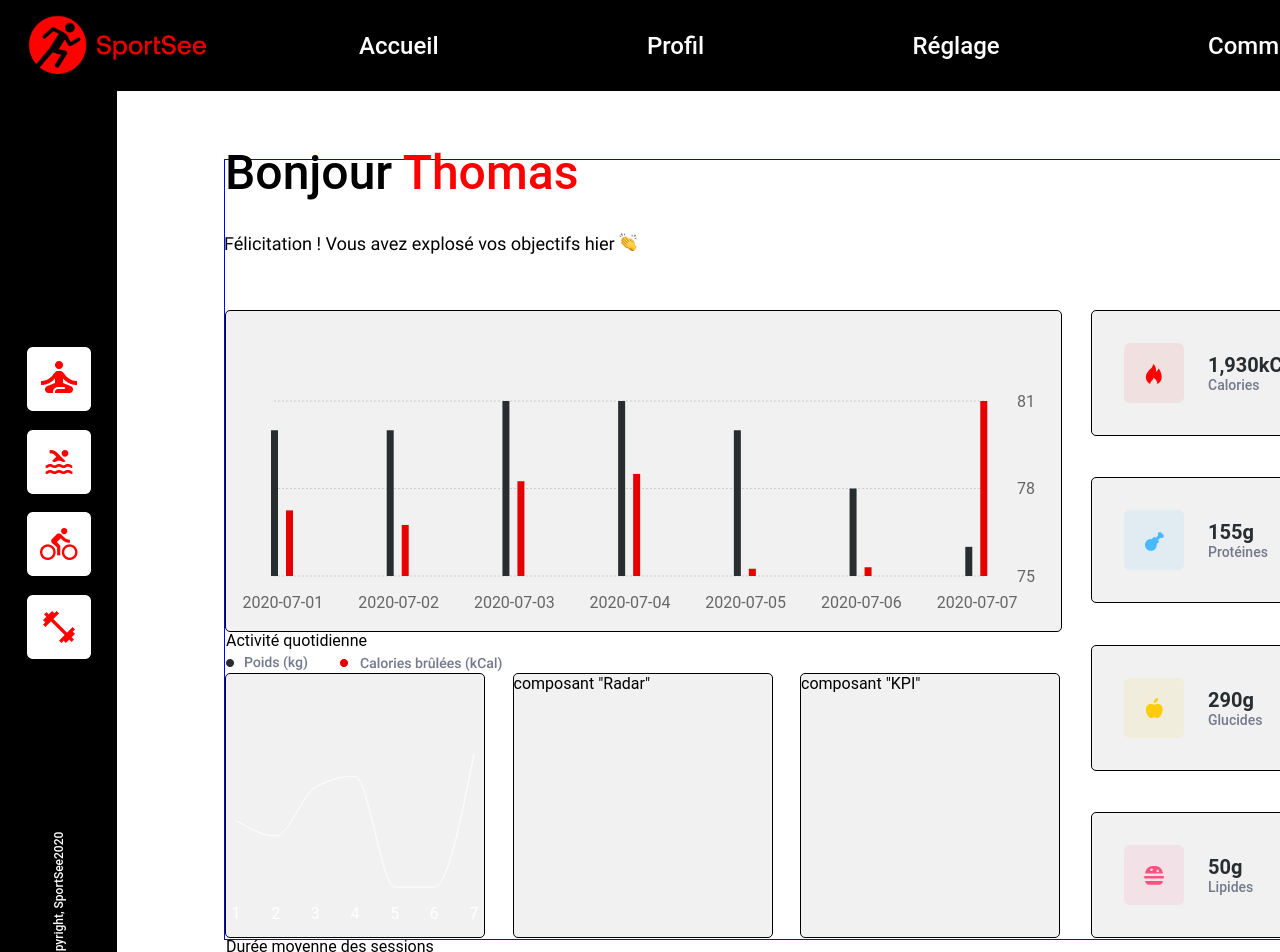
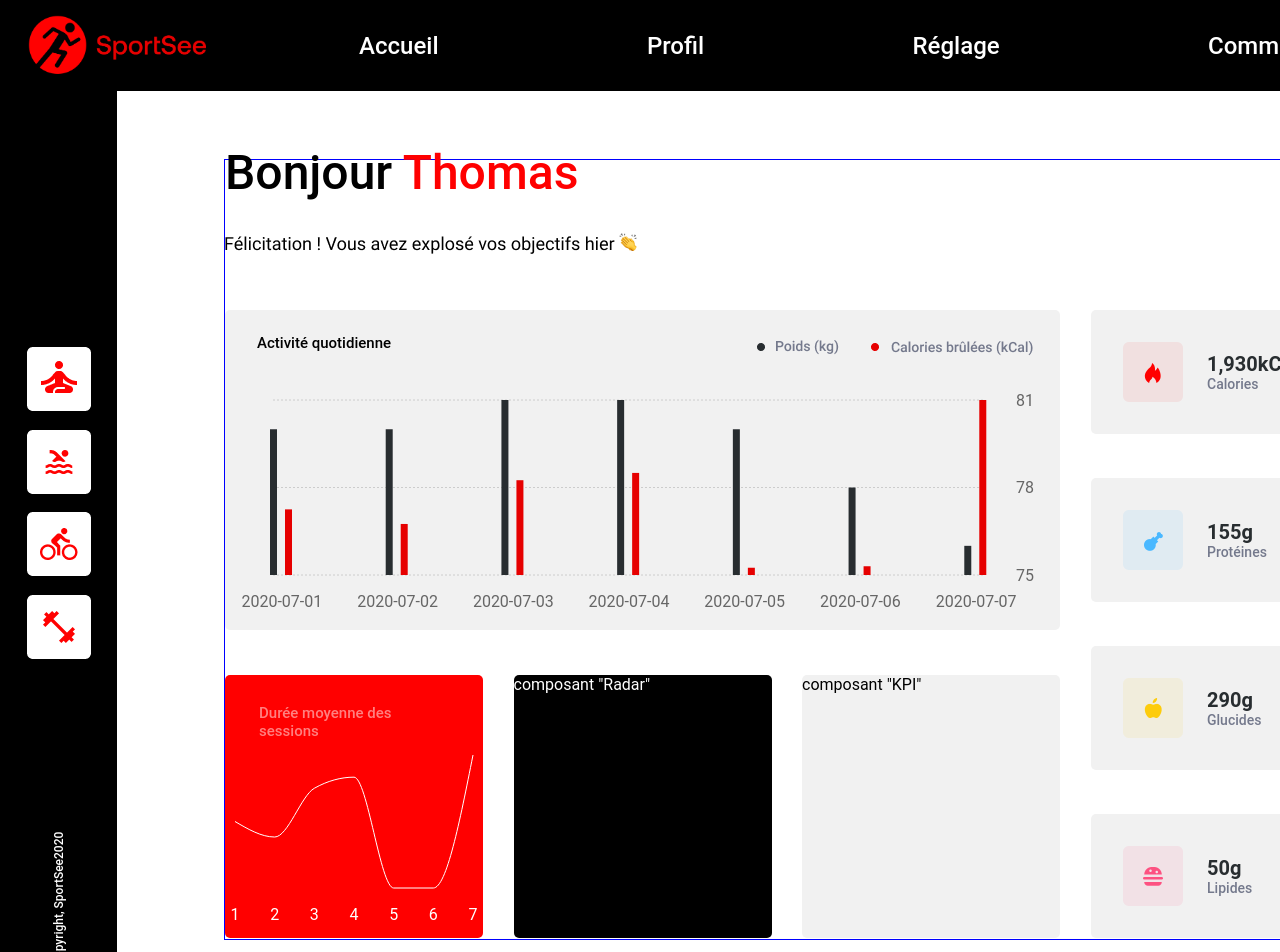
Before and after one commit to Jerome-Fromantin/JeromeFromantin_12_01022022, a React (Create React App) app: page /1 in a window 1280 px wide. Shown: the top 952 px of the page. Built offline with nearby package versions, Linux system fonts and the light colour scheme.

Commit message:
Ajout de CSS pour les graphiques

```diff
--- a/src/styles.css
+++ b/src/styles.css
@@ -128,14 +128,29 @@
 /* Every analytics component */
 .anaItem {
     background: #F1F1F1; /*#FBFBFB;*/
-    border: 1px black solid;
     border-radius: 5px
+}
+
+.graphCenter {
+    margin: 0 auto
 }
 
 /* Component "Poids" */
 #poids {
+    position: relative;
     width: 835px;
     height: 320px
+}
+
+.poidsTitleLegend {
+    position: absolute;
+    display: flex;
+    justify-content: space-between;
+    top: 24px;
+    left: 32px;
+    width: 777px;
+    font-size: 15px;
+    font-weight: 500
 }
 
 /* Components "Objectifs", "Radar", "KPI" */
@@ -144,7 +159,29 @@
     height: 263px
 }
 
-/* Components "Calories", "Proteines", "Glucides", "Lipides" */
+/* Component "Objectifs" */
+#objectifs {
+    position: relative;
+    background: #FF0000
+}
+
+.objectifsTitle {
+    position: absolute;
+    top: 29px;
+    left: 34px;
+    width: 147px;
+    color: rgba(255, 255, 255, 0.5);
+    font-size: 15px;
+    font-weight: 500
+}
+
+/* Component "Radar" */
+#radar {
+    background: black;
+    color: white
+}
+
+/* Components "RightComponent" */
 #calo, #prot, #gluc, #lipi {
     display: flex;
     align-items: center;
@@ -178,11 +215,3 @@
     border: 1px black solid;
     margin: 50px auto
 }
-
-.graphCenter {
-    margin: 0 auto
-}
-
-.barchatBar {
-    border-radius: 3px 3px 0 0
-}
```
